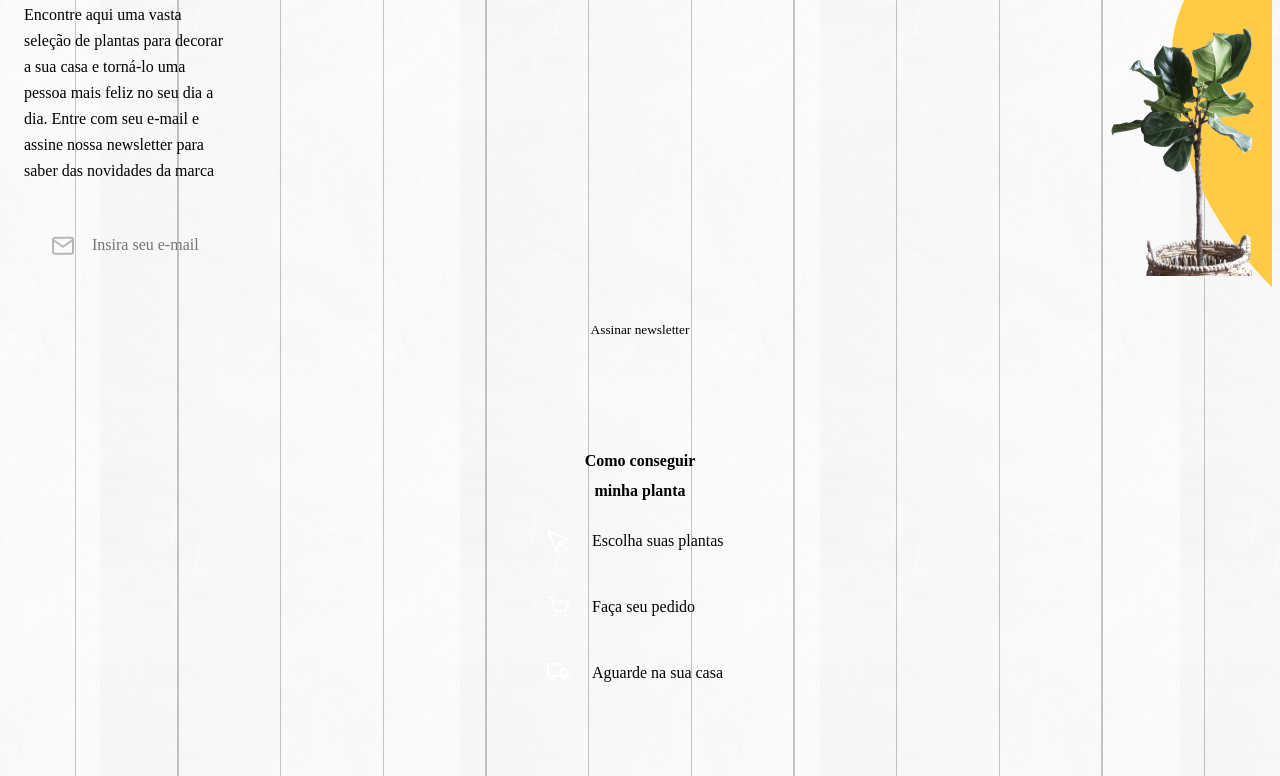
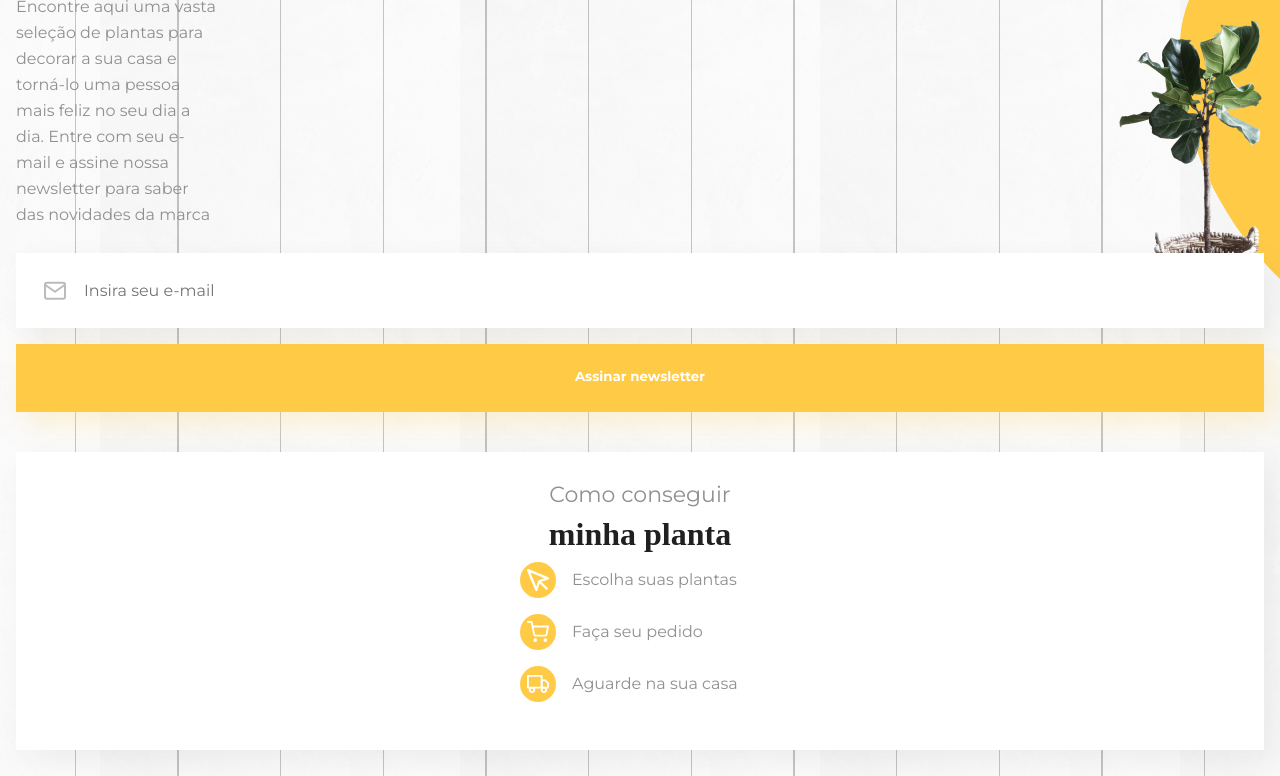
Before and after one commit to GiovanePolese/casaverde, a plain HTML site: page index.html in a window 1280 px wide. Shown: the part 190-966 px from the top of the page. Drawn offline with Linux system fonts and the light colour scheme; a web font is replaced by a local one.

Commit message:
fix: changed css file import in base

```diff
--- a/assets/css/base.css
+++ b/assets/css/base.css
@@ -1,5 +1,5 @@
-@import '_variaveis.css';
-@import '_reset.css';
+@import 'variaveis.css';
+@import 'reset.css';
 
 body {
     font-family: var(--familia-corpo);
```
